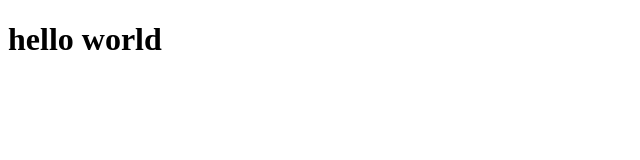
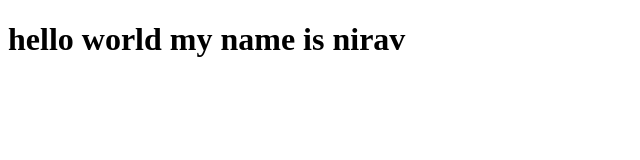
Before and after one commit to niravvcode/nirav, a plain HTML site: page index.html in a window 1280 px wide. Shown: the whole page, without its empty margins (0-640 px from the left). Drawn offline with Linux system fonts and the light colour scheme.

Commit message:
Update index.html

```diff
--- a/index.html
+++ b/index.html
@@ -8,7 +8,7 @@
 </head>
 
 <body>
-    <h1>hello world</h1>
+    <h1>hello world my name is nirav</h1>
 </body>
 
 </html>
```
